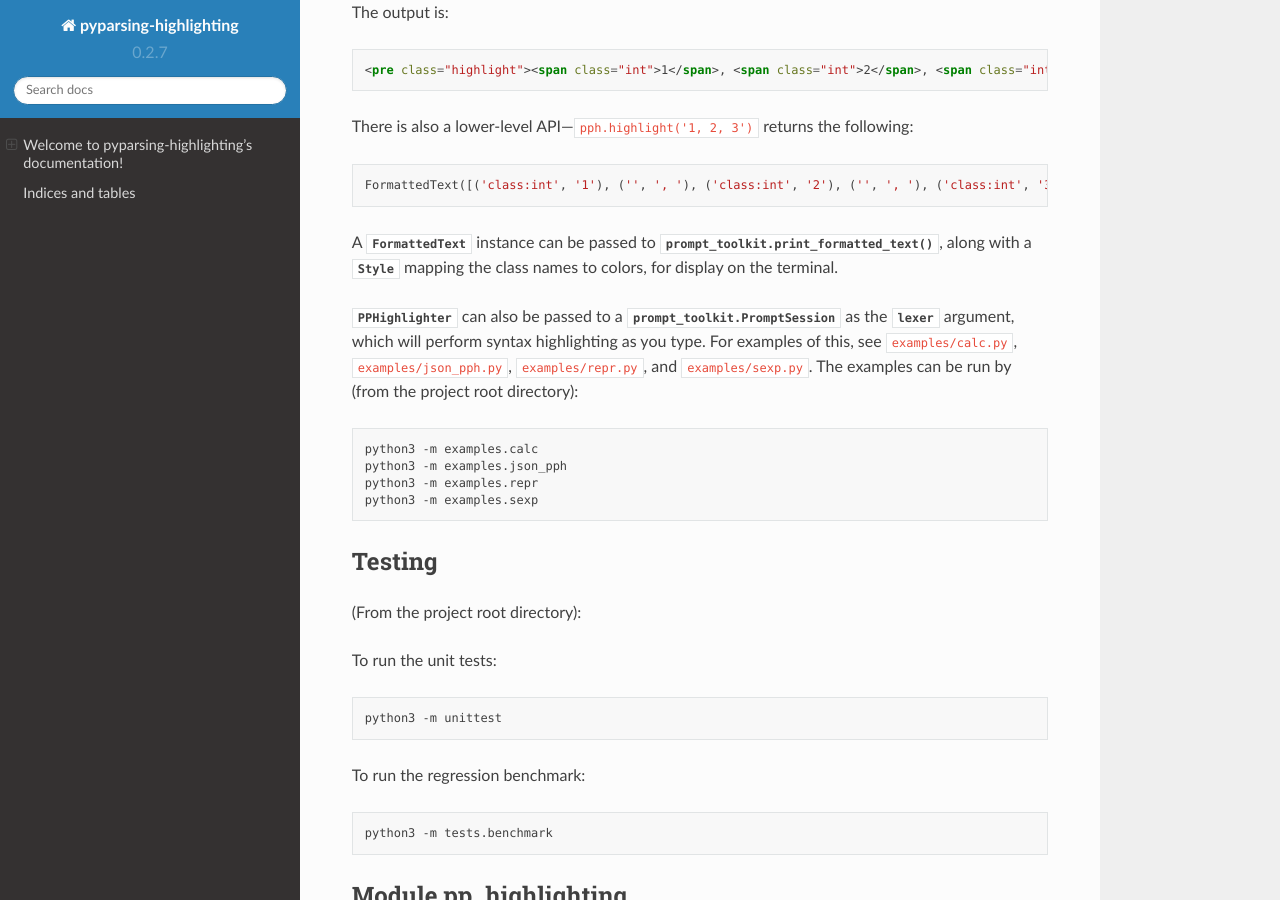
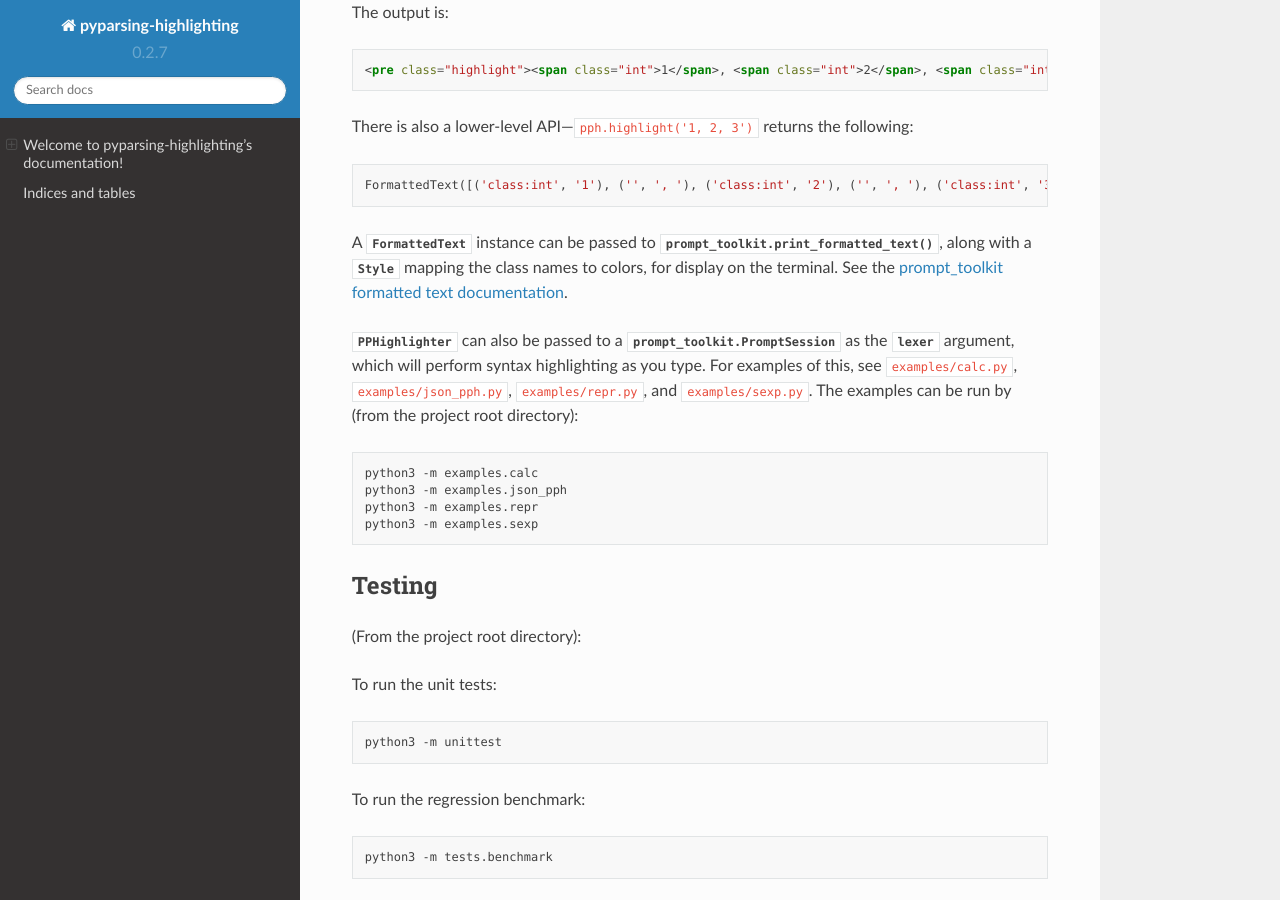
Before and after one commit to crowsonkb/pyparsing-highlighting, a Sphinx documentation site: the page built from docs/source/index.rst, in a window 1280 px wide and 900 px high, scrolled down 1719 px. Built offline with Sphinx 7.4.7 and the Read the Docs theme 2.0.0, drawn with Linux system fonts in a browser that asks for light colours.

Commit message:
Docs update

```diff
--- a/docs/source/index.rst
+++ b/docs/source/index.rst
@@ -84,7 +84,7 @@
 
    FormattedText([('class:int', '1'), ('', ', '), ('class:int', '2'), ('', ', '), ('class:int', '3')])
 
-A :class:`FormattedText` instance can be passed to :func:`prompt_toolkit.print_formatted_text`, along with a :class:`Style` mapping the class names to colors, for display on the terminal.
+A :class:`FormattedText` instance can be passed to :func:`prompt_toolkit.print_formatted_text`, along with a :class:`Style` mapping the class names to colors, for display on the terminal. See the `prompt_toolkit formatted text documentation <https://python-prompt-toolkit.readthedocs.io/en/stable/pages/printing_text.html#style-text-tuples>`_.
 
 :class:`PPHighlighter` can also be passed to a :class:`prompt_toolkit.PromptSession` as the `lexer` argument, which will perform syntax highlighting as you type. For examples of this, see ``examples/calc.py``, ``examples/json_pph.py``, ``examples/repr.py``, and ``examples/sexp.py``.  The examples can be run by (from the project root directory):
 
```
Also changed, not shown: README.rst (+1 -18 lines).
